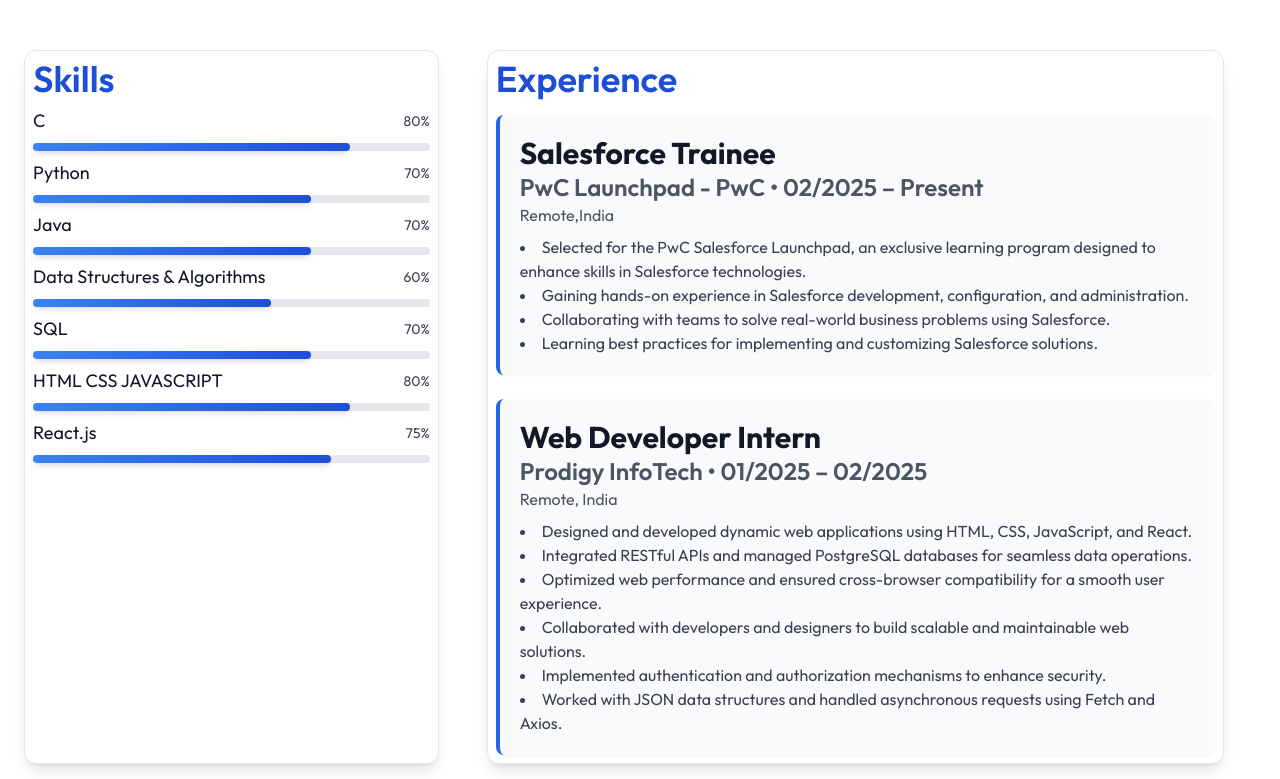
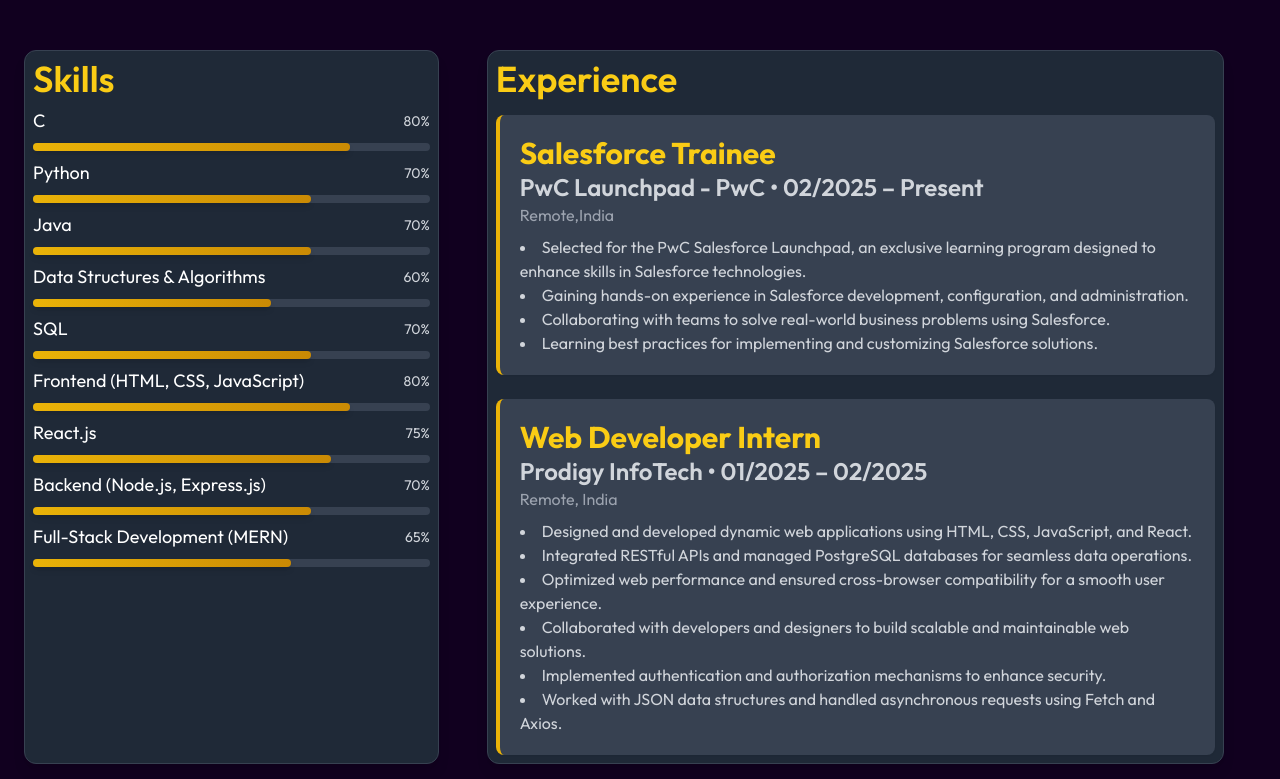
Before and after one commit to yamjalamanisandeep/MY-PORTFOLIO, a Next.js app: page / in a window 1280 px wide. Shown: the part 2018-2797 px from the top of the page. Built offline with nearby package versions, Linux system fonts and the light colour scheme; a web font is replaced by a local one.

Commit message:
Updated portfolio with latest changes

```diff
--- a/app/components/About.jsx
+++ b/app/components/About.jsx
@@ -72,8 +72,6 @@
         transition={{ duration: 1, delay: 0.5 }}
       >
         <h3 className="text-3xl font-bold text-gray-900 dark:text-white mb-6">Education</h3>
-
-
         {/* Education List */}
         <div className="grid md:grid-cols-2 gap-6">
           {infoList.map((edu, index) => (
@@ -86,7 +84,7 @@
             >
               <div className="flex justify-between items-center">
                 <div>
-                  <p className="text-xl font-semibold text-gray-900 dark:text-white">{edu.degree}</p>
+                  <p className="text-xl font-semibold text-gray-900 dark:text-yellow-400">{edu.degree}</p>
                   <p className="text-base text-gray-600 dark:text-gray-300 mt-1">{edu.college}</p>
                 </div>
                 <p className="text-sm text-gray-600 dark:text-gray-400 px-3 py-1">{edu.year}</p>
--- a/app/components/Skills.jsx
+++ b/app/components/Skills.jsx
@@ -1,4 +1,3 @@
-
 import React from "react";
 import { motion } from "framer-motion";
 import { skillsData, experienceData } from "@/assets/assets";
--- a/app/components/ThemeToggle.jsx
+++ b/app/components/ThemeToggle.jsx
@@ -1,24 +1,82 @@
+// "use client";
+
+// import { useEffect, useState } from "react";
+// import { Sun, Moon } from "lucide-react";
+
+// const ThemeToggle = ({ onThemeChange }) => {
+//   const [theme, setTheme] = useState("light"); // Default to "light"
+
+//   useEffect(() => {
+//     if (typeof window !== "undefined") {
+//       const savedTheme = localStorage.getItem("theme") || "light"; // Default light
+//       setTheme(savedTheme);
+//       document.documentElement.classList.toggle("dark", savedTheme === "dark");
+
+//       if (onThemeChange) {
+//         onThemeChange(savedTheme === "dark");
+//       }
+//     }
+//   }, [onThemeChange]);
+
+//   useEffect(() => {
+//     localStorage.setItem("theme", theme);
+//     document.documentElement.classList.toggle("dark", theme === "dark");
+
+//     if (onThemeChange) {
+//       onThemeChange(theme === "dark");
+//     }
+//   }, [theme, onThemeChange]);
+
+//   return (
+//     <button
+//       onClick={() => setTheme(theme === "light" ? "dark" : "light")}
+//       className="p-2 rounded-full bg-gray-200 dark:bg-gray-800"
+//       aria-label="Toggle theme"
+//     >
+//       {theme === "light" ? (
+//         <Moon className="text-gray-900 dark:text-white w-5 h-5" />
+//       ) : (
+//         <Sun className="text-gray-900 dark:text-white w-5 h-5" />
+//       )}
+//     </button>
+//   );
+// };
+
+// export default ThemeToggle;
+
 "use client";
 
 import { useEffect, useState } from "react";
 import { Sun, Moon } from "lucide-react";
 
 const ThemeToggle = ({ onThemeChange }) => {
-  const [theme, setTheme] = useState("light"); // Default to "light"
+  const [theme, setTheme] = useState("dark"); // Default to dark
 
   useEffect(() => {
     if (typeof window !== "undefined") {
-      const savedTheme = localStorage.getItem("theme") || "light"; // Default light
+      // Read theme from localStorage or default to "dark"
+      const savedTheme = localStorage.getItem("theme") || "dark";
       setTheme(savedTheme);
       document.documentElement.classList.toggle("dark", savedTheme === "dark");
 
-      if (onThemeChange) {
-        onThemeChange(savedTheme === "dark");
-      }
+      // Set a timer to switch to light mode after 5 minutes (300,000 milliseconds)
+      const timer = setTimeout(() => {
+        setTheme("light");
+        localStorage.setItem("theme", "light");
+        document.documentElement.classList.toggle("dark", false);
+
+        if (onThemeChange) {
+          onThemeChange(false); // Notify parent component that light mode is enabled
+        }
+      }, 300000); // 5 minutes = 300,000 milliseconds
+
+      // Cleanup the timer when the component unmounts
+      return () => clearTimeout(timer);
     }
-  }, [onThemeChange]);
+  }, []); // Empty dependency array to run only once on mount
 
   useEffect(() => {
+    // Save theme to localStorage
     localStorage.setItem("theme", theme);
     document.documentElement.classList.toggle("dark", theme === "dark");
 
--- a/app/globals.css
+++ b/app/globals.css
@@ -1,4 +1,4 @@
-@tailwind base;
+/* @tailwind base;
 @tailwind components;
 @tailwind utilities;
 
@@ -8,4 +8,23 @@
 }
 html{
   scroll-behavior: smooth;
+} */
+
+@tailwind base;
+@tailwind components;
+@tailwind utilities;
+
+* {
+  font-family: Outfit;
 }
+
+html {
+  scroll-behavior: smooth;
+}
+
+/* Prevent flickering */
+html {
+  visibility: visible;
+  opacity: 1;
+  transition: background-color 0.3s ease-in-out;
+}
--- a/app/layout.js
+++ b/app/layout.js
@@ -1,5 +1,3 @@
-
-
 import { Outfit, Ovo } from "next/font/google";
 import "./globals.css";
 
--- a/app/page.js
+++ b/app/page.js
@@ -16,10 +16,7 @@
         <ThemeToggle />
       </div>
 
-      {/* Navbar */}
       <Navbar />
-
-      {/* Main Content */}
       <Header />
       <About />
       <Skills />
--- a/assets/assets.js
+++ b/assets/assets.js
@@ -53,17 +53,18 @@
     },
   ];
 
-export const skillsData = [
+  export const skillsData = [
     { skill: "C", level: 80 },
-    {skill:"Python",level:70},
+    { skill: "Python", level: 70 },
     { skill: "Java", level: 70 },
     { skill: "Data Structures & Algorithms", level: 60 },
     { skill: "SQL", level: 70 },
-    {skill:"HTML CSS JAVASCRIPT",level:80},
-    {skill:"React.js" ,level:75}
+    { skill: "Frontend (HTML, CSS, JavaScript)", level: 80 },
+    { skill: "React.js", level: 75 },
+    { skill: "Backend (Node.js, Express.js)", level: 70 },
+    { skill: "Full-Stack Development (MERN)", level: 65 }
+];
 
-
-  ];
 
   export const experienceData = [
     {
@@ -102,8 +103,8 @@
       description:
         "A personal portfolio website built with React.js and Tailwind CSS to showcase my skills, projects, and experience.",
       technologies: ["React.js", "Tailwind CSS", "Next.js","Node.js"],
-      liveLink: "https://localhost:3000",
-      codeLink: "https://github.com/yamjalamanisandeep",
+      liveLink: "https://my-portfolio-git-main-yamjala-mani-sandeeps-projects.vercel.app/",
+      codeLink: "https://github.com/yamjalamanisandeep/MY-PORTFOLIO",
       image: portfolio_pic,
     },
     {
@@ -111,7 +112,7 @@
       description:
         "A Netflix Clone built using HTML, CSS, and JavaScript.It features a responsive, user-friendly UI with seamless API integration for dynamic content and trailer previews. 🚀",
       technologies: ["HTML", "CSS", "JAVASCRIPT"],
-      liveLink: "https://ecommerce.example.com",
+      liveLink: "https://netflix-clone-git-main-yamjala-mani-sandeeps-projects.vercel.app/",
       codeLink: "https://github.com/yamjalamanisandeep/NETFLIX-CLONE",
       image: netflixclone,
     },
```
Also changed, not shown: tailwind.config.mjs (+26 -0 lines), app/components/Navbar.jsx (line endings or trailing spaces), assets/portfolio.png, assets/project-banner.jpeg (added).
